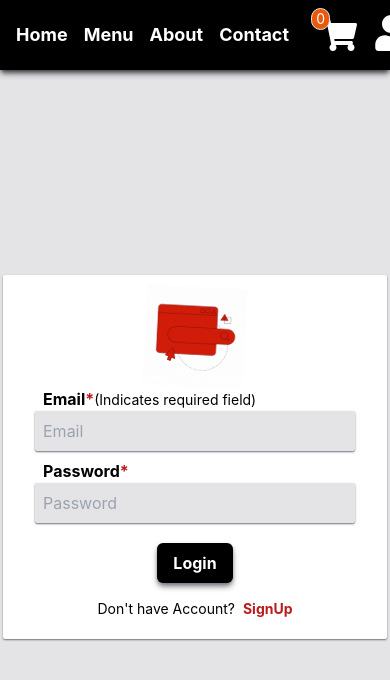
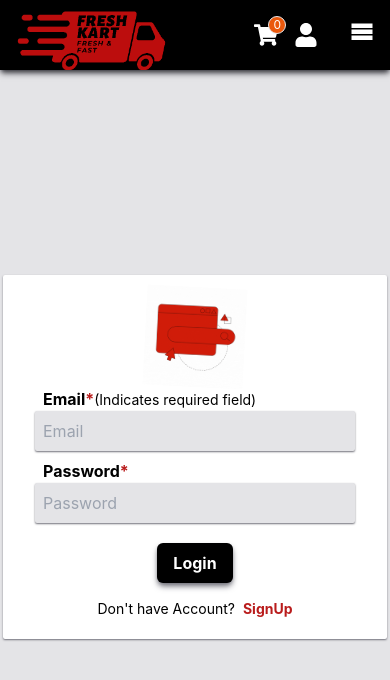
Before and after one commit to ShivamManiMaurya/FreshKart-Ecommerce-MERN-project-FrontEnd, a React (Create React App) app: page /login in a window 390 px wide. Shown: the top 680 px of the page. Built offline with nearby package versions, Linux system fonts and the light colour scheme.

Commit message:
style - navbar made responsive and product view is changed

```diff
--- a/src/components/Header.js
+++ b/src/components/Header.js
@@ -6,19 +6,22 @@ import { FaUser } from "react-icons/fa";
 import { useSelector, useDispatch } from "react-redux";
 import { removeUser } from "../redux/userSlice";
 import { toast } from "react-hot-toast";
+import { BiSearchAlt } from "react-icons/bi";
+import { ImMenu } from "react-icons/im";
 
 function Header() {
     const dispatch = useDispatch();
     const [showUserMenu, setShowUserMenu] = useState(false);
     const [showAfterRefresh, setShowAfterRefresh] = useState(false);
     const [cartValue, setCartValue] = useState(0);
+    const [showMenu, setShowMenu] = useState(false);
 
     const { image: profileImage, email } = useSelector((state) => state.user);
 
     // const [profileImage, dkfl] = useState();
 
-    console.log(process.env.REACT_APP_ADMIN);
-    console.log("data = ", email);
+    // console.log(process.env.REACT_APP_ADMIN);
+    // console.log("data = ", email);
 
     const handleUserClick = () => {
         setShowAfterRefresh(true);
@@ -30,16 +33,46 @@ function Header() {
         toast("You have been successfully logged out.");
     };
 
+    const handleToggle = () => {
+        setShowMenu((prev) => !prev);
+    };
+
     return (
-        <header className=" fixed shadow-md shadow-zinc-700 w-full h-[70px] bg-black px-4 lg:px-16 z-50">
+        <header className=" fixed shadow-md shadow-zinc-700 w-full :h-[70px] bg-black px-4 lg:px-16 z-50">
+            {/*---------------------------------- div that wraps all ------------------------------------- */}
             <div className="flex items-center justify-between">
+                {/*------------------------------------- FreshKart Logo and Link ------------------------------ */}
                 <Link to={""}>
-                    <div className="w-fit">
+                    <div className="flex items-center justify-center md:flex-none md:w-fit">
                         <img src={logo} alt="logo" className="h-[70px]" />
                     </div>
                 </Link>
+
+                {/*---------------------- Search, Menu, Cart, User, MenuButton parent div ---------------------------- */}
                 <div className="flex items-center justify-between gap-4 lg:gap-6">
-                    <nav className="text-white flex gap-4 lg:gap-6 text-lg font-bold mr-4 lg:mr-10">
+                    {/*----------------------------- Search bar and button --------------------------------- */}
+                    <div
+                        className={`${
+                            !showMenu && "hidden md:flex"
+                        }  text-white flex absolute left-0 top-[90px] pl-4 md:p-0 md:static z-20`}
+                    >
+                        <input
+                            type="text"
+                            placeholder={""}
+                            className=" bg-black p-1 rounded-l-md pl-2 border-2 border-white"
+                        />
+                        <button className=" active:text-lg active:px-[7px] border-e-2 border-t-2 border-b-2 border-white px-2 rounded-r-md">
+                            <BiSearchAlt />
+                        </button>
+                    </div>
+
+                    {/*--------------------------------- All menu links --------------------------------*/}
+                    <nav
+                        className={`${
+                            !showMenu && "hidden md:flex"
+                        } text-green-400 absolute md:static top-[73px] left-0 p-4 pt-[65px] md:p-0 bg-black w-full
+                        flex flex-col md:flex-row gap-3 lg:gap-6 lg:text-lg font-bold mr-0 lg:mr-2`}
+                    >
                         <Link
                             to={""}
                             className="hover:text-red-700 transition-all"
@@ -65,24 +98,26 @@ function Header() {
                             Contact
                         </Link>
                     </nav>
-                    <div className="text-white  hover:text-red-700 text-4xl transition-all">
+
+                    {/* -------------------------------- Cart button icon----------------------------------------  */}
+                    <div className="text-white  hover:text-red-700 text-2xl lg:text-4xl transition-all">
                         <Link to={"cart"}>
                             <FaShoppingCart />
                             <div
                                 className={`${
                                     cartValue > 0 ? "animate-bounce" : ""
-                                } transition-all absolute top-2 right-[60px] lg:right-[116px] bg-orange-600 rounded-full px-1 text-sm text-white border text-center`}
+                                } transition-all absolute top-4 lg:top-2 right-[104px] md:right-[64px] lg:right-[116px]
+                                 bg-orange-600 rounded-full px-1 text-xs lg:text-sm text-white border text-center`}
                             >
                                 {cartValue}
                             </div>
                         </Link>
                     </div>
-                    <div
-                        className="text-white text-4xl"
-                        onClick={handleUserClick}
-                    >
+
+                    {/*--------------------------- User Button Icon and Image Logic -------------------  */}
+                    <div className="text-white" onClick={handleUserClick}>
                         <div className="">
-                            <div className="hover:text-red-700 w-10 h-10 cursor-pointer transition-all ">
+                            <div className="hover:text-red-700 w-10 h-10 cursor-pointer transition-all mt-4 lg:mt-0">
                                 {profileImage ? (
                                     <img
                                         src={profileImage}
@@ -90,7 +125,7 @@ function Header() {
                                         className="w-full h-full overflow-hidden"
                                     ></img>
                                 ) : (
-                                    <FaUser />
+                                    <FaUser className=" text-2xl lg:text-4xl" />
                                 )}
                             </div>
                             {showUserMenu ? (
@@ -138,6 +173,13 @@ function Header() {
                             )}
                         </div>
                     </div>
+
+                    {/*------------------------------------- Menu button -------------------------------------- */}
+                    <div className="text-white text-2xl md:hidden">
+                        <button onClick={handleToggle}>
+                            <ImMenu />
+                        </button>
+                    </div>
                 </div>
             </div>
         </header>
--- a/src/pages/Home.js
+++ b/src/pages/Home.js
@@ -17,6 +17,12 @@ function Home() {
     useEffect(() => {
         dispatch(fetchProduct());
     }, [dispatch]);
+
+    // console.log("cts = ", products.category);
+    const filters = [
+        ...new Set(products.map((product, index) => product.category)),
+    ];
+    console.log("filters = ", filters);
 
     // console.log("useState = ", products);
     // console.log(status);
@@ -50,11 +56,13 @@ function Home() {
 
     return (
         <>
+            {/*-------------------------- top screen Home page heading and top products div -------------------- */}
             <div className="flex items-start justify-left gap-4 h-full bg-white">
+                {/*-------------------------------------- Home page Heading --------------------------------------- */}
                 <div className=" w-1/2 bg-lime-900 text-yellow-500 flex items-center justify-center h-full ">
                     <div
                         className="w-[550px] border-[6px]
-            border-yellow-500 p-4"
+                         border-yellow-500 p-4"
                     >
                         <div className="">
                             <h1 className=" text-7xl font-bold mb-4 ">
@@ -77,13 +85,15 @@ function Home() {
                         <div className="flex items-center justify-center pt-4 ">
                             <button
                                 className="border-[6px] border-yellow-500 px-5 py-3 hover:bg-yellow-500
-                             hover:text-lime-900 font-bold active:opacity-90"
+                                 hover:text-lime-900 font-bold active:opacity-90"
                             >
                                 Order Now
                             </button>
                         </div>
                     </div>
                 </div>
+
+                {/*----------------------------------------- top products -------------------------------------- */}
                 <div className="w-1/2 flex item-start justify-center gap-4 h-full flex-wrap p-10">
                     {status === "loading" ? (
                         <h1 className="flex items-center justify-center h-full font-bold text-5xl">
@@ -105,6 +115,8 @@ function Home() {
                     )}
                 </div>
             </div>
+
+            {/*------------------------------------ Vegitable products ------------------------------ */}
             <div>
                 <h4 className=" text-2xl font-bold p-4 ">Vegitables</h4>
                 <div className="flex overflow-y-hidden overflow-x-scroll scrollbar-none gap-4 p-4 pt-0">
@@ -147,6 +159,21 @@ function Home() {
                     )}
                 </div>
             </div>
+
+            {/*-------------------------------------- filters --------------------------------- */}
+            <div>
+                <div className=" font-bold text-2xl p-4">
+                    <h1>Categories</h1>
+                </div>
+                <div className="text-2xl p-4">
+                    {filters?.map((category, index) => {
+                        return <h4>{category}</h4>;
+                    })}
+                </div>
+            </div>
+
+            {/*--------------------------------- All products --------------------------------- */}
+            <div>All and filtered products</div>
         </>
     );
 }
--- a/src/pages/Login.js
+++ b/src/pages/Login.js
@@ -21,10 +21,10 @@ function Login() {
         if (email && password) {
             setCheckReqField(false);
             const dataRes = await postLoginData(data);
-            console.log("dataRes = ", dataRes);
+            // console.log("dataRes = ", dataRes);
             dispatch(addUser(dataRes.data.backendData));
             if (dataRes.data.alert) {
-                console.log("data: ", data);
+                // console.log("data: ", data);
                 toast(
                     dataRes.data.backendData.firstName +
                         " is successfully Logedin..."
```
